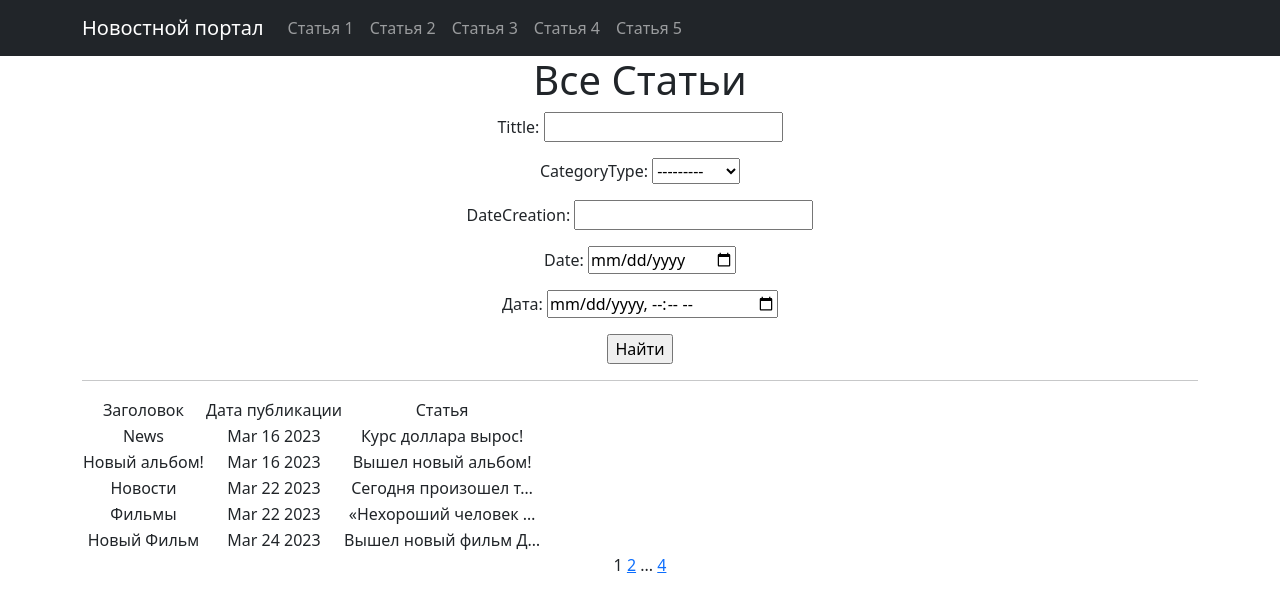
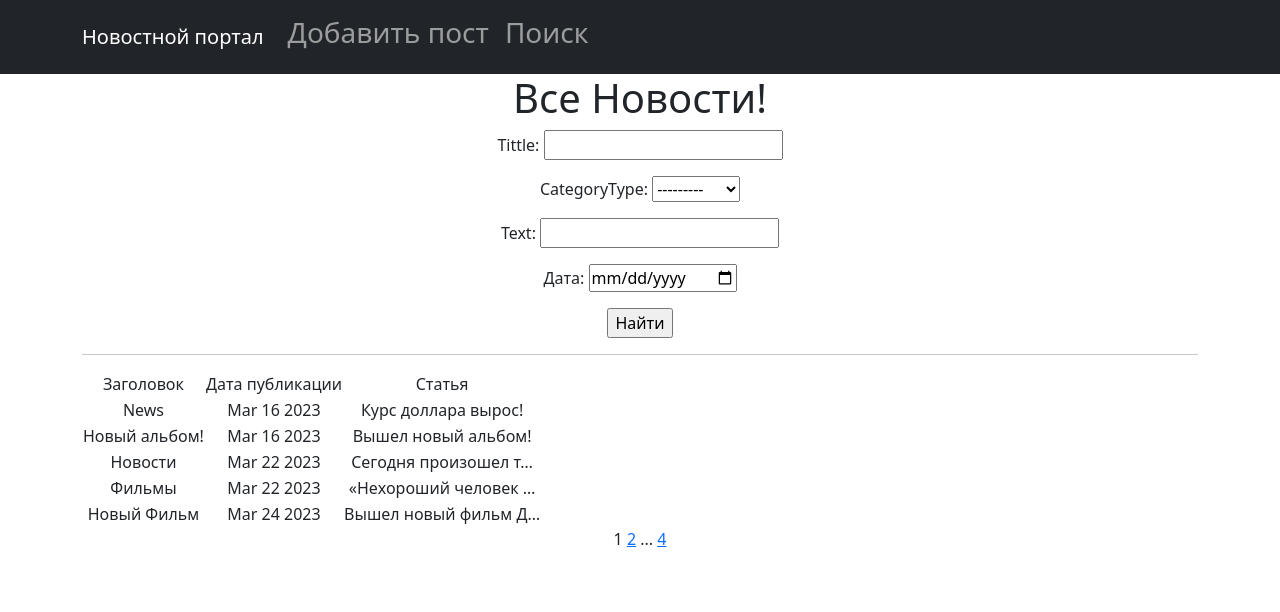
Before and after one commit to Dakonia/NewsPortal, a Django app: page /news/search in a window 1280 px wide. Shown: the top 612 px of the page. Run offline with Django 4.2, Linux system fonts and the light colour scheme; data comes from the database, SQL or seed files in the repository; both versions use the stored data as it was after the commit; some libraries are stand-ins or nearby versions.

Commit message:
news step

```diff
--- a/news/new/filters.py
+++ b/news/new/filters.py
@@ -3,36 +3,22 @@ from django_filters import FilterSet, DateTimeFilter
 from .models import Post
 from django.forms import DateInput, DateTimeInput
 
-# Создаем свой набор фильтров для модели Product.
-# FilterSet, который мы наследуем,
-# должен чем-то напомнить знакомые вам Django дженерики.
+
 class PostFilter(FilterSet):
 
     class Meta:
        model = Post
        fields = {
-           # поиск по названию
            'tittle': ['exact'],
            'categoryType': ['exact'],
-           'dateCreation': ['exact'],
-           # количество товаров должно быть больше или равно # цена должна быть больше или равна указанной
+           'text':['exact'],
        }
 
     date = django_filters.DateFilter(
         field_name='dateCreation',
         lookup_expr='gt',
-        label='Date',
+        label='Дата',
         widget=DateInput(
             attrs={'type': 'date'},
         ),
     )
-
-    added_after = DateTimeFilter(
-        field_name='dateCreation',
-        lookup_expr='gt',
-        label= 'Дата',
-        widget=DateTimeInput(
-            format='%Y-%m-%dT%H:%M',
-            attrs={'type': 'datetime-local'},
-        ),
-    )
--- a/news/new/forms.py
+++ b/news/new/forms.py
@@ -8,7 +8,6 @@ class PostForm(forms.ModelForm):
         fields = [
             'author',
             'categoryType',
-            'postCategory',
             'tittle',
             'text',
         ]
--- a/news/templates/flatpages/default.html
+++ b/news/templates/flatpages/default.html
@@ -28,19 +28,10 @@
            <ul class="navbar-nav ml-auto">
 
                <li class="nav-item">
-                   <a class="nav-link" href="1">Статья 1</a>
+                   <a class="nav-link" href="create"><h3>Добавить пост </h3></a>
                </li>
                <li class="nav-item">
-                   <a class="nav-link" href="2">Статья 2</a>
-               </li>
-               <li class="nav-item">
-                   <a class="nav-link" href="3">Статья 3</a>
-               </li>
-                <li class="nav-item">
-                   <a class="nav-link" href="4">Статья 4</a>
-               </li>
-               <li class="nav-item">
-                   <a class="nav-link" href="5">Статья 5</a>
+                   <a class="nav-link" href="search"><h3>Поиск</h3></a>
                </li>
            </ul>
        </div>
--- a/news/templates/news.html
+++ b/news/templates/news.html
@@ -1,17 +1,13 @@
-<!--  наследуемся от шаблона default.html, который мы создавали для flatpages -->
 {% extends 'flatpages/default.html' %}
 {% load custom_filters %}
-<!-- Название у нас будет Product -->
 {% block title %}
 Post
 {% endblock title %}
 
-<!-- В контенте на странице мы выводим сам товар, идентификатор которого был передан в url -->
 {% block content %}
 <h3>{{ time_now|date:'M d Y' }}</h3>
-<h1>Статья</h1>
+<h1>Новость</h1>
 <h1>{{ news.tittle|censor }}</h1>
-<!--<h1>{{ news.dateCreation|date:'M d Y' }}</h1>-->
 <h1>{{ news.text|censor }}</h1>
 
 
--- a/news/templates/news_edit.html
+++ b/news/templates/news_edit.html
@@ -1,7 +1,7 @@
 {% extends 'flatpages/default.html' %}
 
 {% block content %}
-<h1>Статья</h1>
+<h1>Новость!</h1>
 <hr>
 <form action="" method="post">
     {% csrf_token %}
--- a/news/templates/post.html
+++ b/news/templates/post.html
@@ -6,7 +6,7 @@ Post
 {% endblock title %}
 
 {% block content %}
-   <h1>Все статьи</h1>
+   <h1>Все новости</h1>
 
     <h3>{{ time_now|date:'M d Y' }}</h3>
 
--- a/news/templates/post_delete.html
+++ b/news/templates/post_delete.html
@@ -1,11 +1,11 @@
 {% extends 'flatpages/default.html' %}
 
 {% block content %}
-<h1>Удаление статьи!</h1>
+<h1>Удаление поста!</h1>
 <hr>
 <form action="" method="post">
     {% csrf_token %}
-    <p>Удаляем "{{ object.text }}"?</p>
+    <p>Удаляем: {{ object.tittle}} "{{ object.text }}"?</p>
     <input type="submit" value="Delete" />
 </form>
 {% endblock content %}
--- a/news/templates/search.html
+++ b/news/templates/search.html
@@ -8,12 +8,10 @@ Post
 {% endblock title %}
 
 {% block content %}
-   <h1>Все Статьи</h1>
+   <h1>Все Новости!</h1>
 
     <form action="" method="get">
-       {# Переменная, которую мы передали через контекст, может сгенерировать нам форму с полями #}
        {{ filterset.form.as_p }}
-       {# Добавим кнопку отправки данных формы #}
        <input type="submit" value="Найти" />
    </form>
 
@@ -42,19 +40,17 @@ Post
        <a href="?{% url_replace page=1 %}">1</a>
        {% if page_obj.previous_page_number != 1 %}
            ...
-           <a href="?page={{ page_obj.previous_page_number }}">{{ page_obj.previous_page_number }}</a>
+           <a href="?{% url_replace page=page_obj.previous_page_number %}">{{ page_obj.previous_page_number }}</a>
        {% endif %}
    {% endif %}
 
-   {# Информация о текущей странице #}
    {{ page_obj.number }}
 
-   {# Информация о следующих страницах #}
    {% if page_obj.has_next %}
-       <a href="?page={{ page_obj.next_page_number }}">{{ page_obj.next_page_number }}</a>
+       <a href="?{% url_replace page=page_obj.next_page_number %}">{{ page_obj.next_page_number }}</a>
        {% if paginator.num_pages != page_obj.next_page_number %}
            ...
-           <a href="?page={{ page_obj.paginator.num_pages }}">{{ page_obj.paginator.num_pages }}</a>
+           <a href="?{% url_replace page=page_obj.paginator.num_pages %}">{{ page_obj.paginator.num_pages }}</a>
        {% endif %}
    {% endif %}
 
```
Also changed, not shown: news/new/views.py (+0 -18 lines), news/db.sqlite3.
